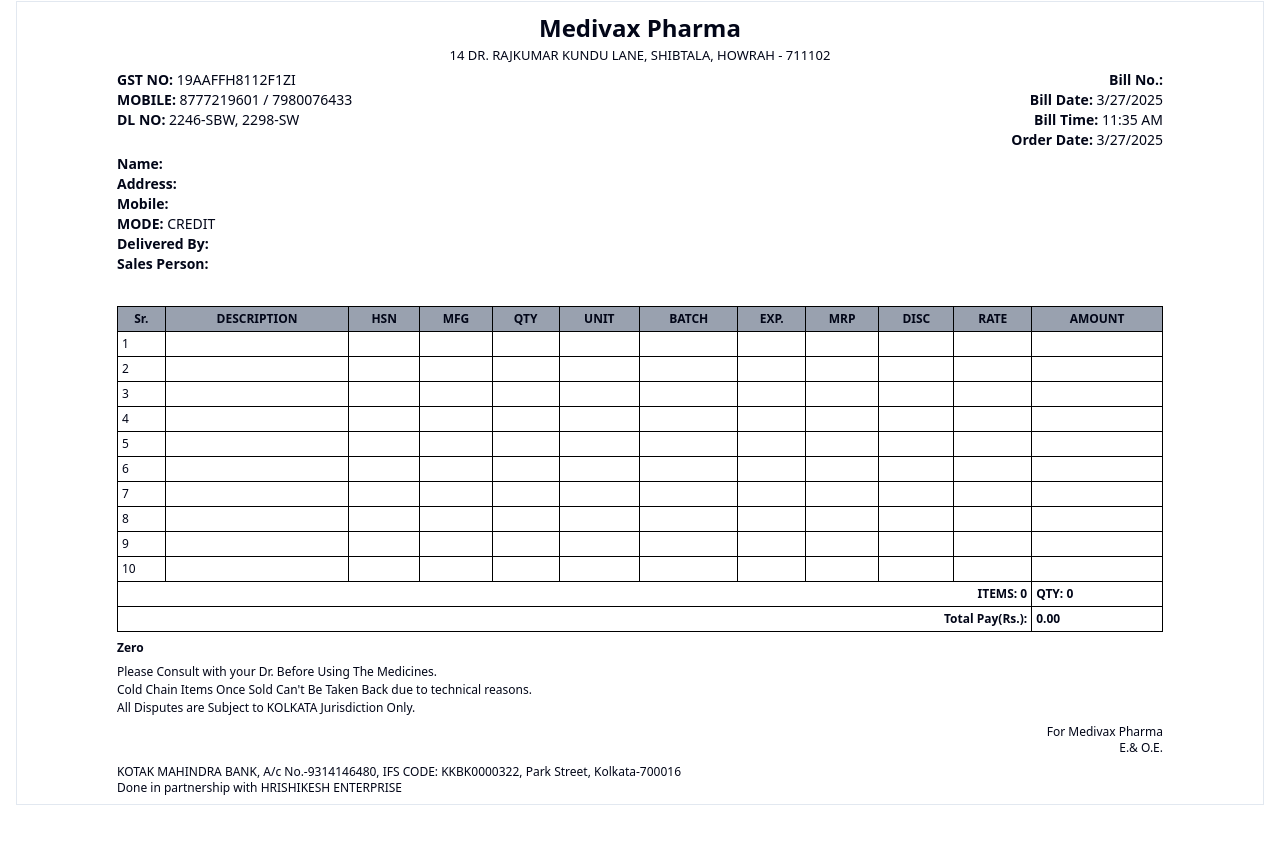
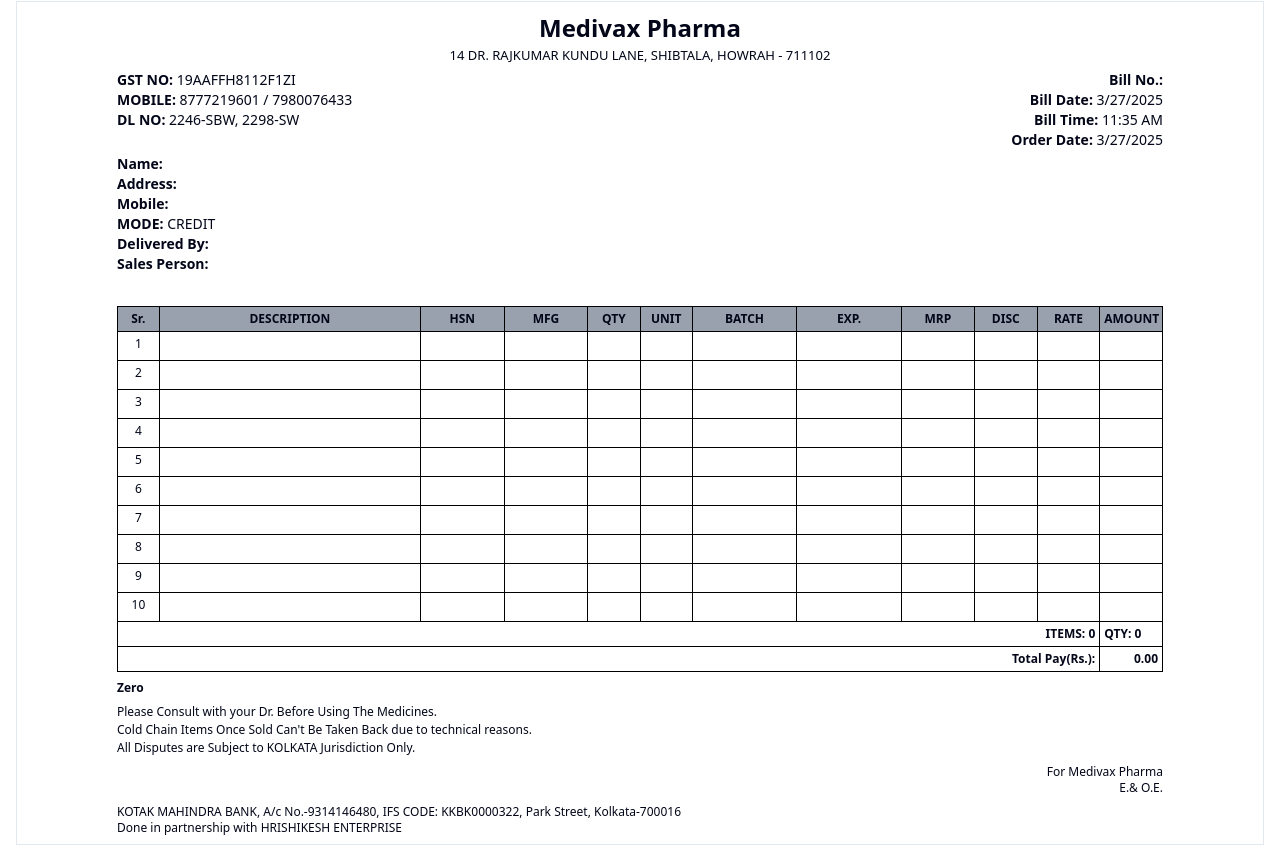
Before and after one commit to SwapnilSkr/medivax-bill-generator, a Next.js app: page /generate in a window 1280 px wide. Shown: the part 1333-2194 px from the top of the page. Before the commit the page ends 2154 px from the top, so only its background shows below. Built offline with nearby package versions, Linux system fonts and the light colour scheme.

Commit message:
added height

```diff
--- a/app/generate/page.tsx
+++ b/app/generate/page.tsx
@@ -773,38 +773,158 @@
             </div>
           </div>
 
-          <table className="w-full border-collapse text-sm mt-8">
+          <table className="w-full table-fixed border-collapse text-sm mt-8">
             <thead>
               <tr className="bg-gray-400">
-                <th className="border border-black p-1 text-xs">Sr.</th>
-                <th className="border border-black p-1 text-xs">DESCRIPTION</th>
-                <th className="border border-black p-1 text-xs">HSN</th>
-                <th className="border border-black p-1 text-xs">MFG</th>
-                <th className="border border-black p-1 text-xs">QTY</th>
-                <th className="border border-black p-1 text-xs">UNIT</th>
-                <th className="border border-black p-1 text-xs">BATCH</th>
-                <th className="border border-black p-1 text-xs">EXP.</th>
-                <th className="border border-black p-1 text-xs">MRP</th>
-                <th className="border border-black p-1 text-xs">DISC</th>
-                <th className="border border-black p-1 text-xs">RATE</th>
-                <th className="border border-black p-1 text-xs">AMOUNT</th>
+                <th className="border border-black p-1 text-xs w-[4%] align-top">Sr.</th>
+                <th className="border border-black p-1 text-xs w-[25%] align-top">DESCRIPTION</th>
+                <th className="border border-black p-1 text-xs w-[8%] align-top">HSN</th>
+                <th className="border border-black p-1 text-xs w-[8%] align-top">MFG</th>
+                <th className="border border-black p-1 text-xs w-[5%] align-top">QTY</th>
+                <th className="border border-black p-1 text-xs w-[5%] align-top">UNIT</th>
+                <th className="border border-black p-1 text-xs w-[10%] align-top">BATCH</th>
+                <th className="border border-black p-1 text-xs w-[10%] align-top">EXP.</th>
+                <th className="border border-black p-1 text-xs w-[7%] align-top">MRP</th>
+                <th className="border border-black p-1 text-xs w-[6%] align-top">DISC</th>
+                <th className="border border-black p-1 text-xs w-[6%] align-top">RATE</th>
+                <th className="border border-black p-1 text-xs w-[6%] align-top">AMOUNT</th>
               </tr>
             </thead>
             <tbody>
               {items.map((item, index) => (
                 <tr key={item.id} className="text-xs">
-                  <td className="border border-black p-1">{index + 1}</td>
-                  <td className="border border-black p-1">{item.description}</td>
-                  <td className="border border-black p-1">{item.hsn}</td>
-                  <td className="border border-black p-1">{item.mfg}</td>
-                  <td className="border border-black p-1">{item.qty}</td>
-                  <td className="border border-black p-1">{item.unit}</td>
-                  <td className="border border-black p-1">{item.batch}</td>
-                  <td className="border border-black p-1">{item.exp}</td>
-                  <td className="border border-black p-1">{item.mrp}</td>
-                  <td className="border border-black p-1">{item.disc}</td>
-                  <td className="border border-black p-1">{item.rate}</td>
-                  <td className="border border-black p-1">{item.amount?.toFixed(2) || ""}</td>
+                  <td className="border border-black p-1 text-center align-top">{index + 1}</td>
+                  <td className="border border-black p-1 align-top">
+                    <textarea
+                      value={item.description}
+                      onChange={(e) =>
+                        handleItemChange(index, "description", e.target.value)
+                      }
+                      className="w-full bg-transparent focus:outline-none resize-none overflow-hidden whitespace-pre-wrap"
+                      rows={1}
+                      onInput={(e) => {
+                        const target = e.target as HTMLTextAreaElement;
+                        target.style.height = 'auto';
+                        target.style.height = target.scrollHeight + 'px';
+                      }}
+                    />
+                  </td>
+                  <td className="border border-black p-1 align-top">
+                    <textarea
+                      value={item.hsn}
+                      onChange={(e) =>
+                        handleItemChange(index, "hsn", e.target.value)
+                      }
+                      className="w-full bg-transparent focus:outline-none resize-none overflow-hidden whitespace-pre-wrap"
+                      rows={1}
+                      onInput={(e) => {
+                        const target = e.target as HTMLTextAreaElement;
+                        target.style.height = 'auto';
+                        target.style.height = target.scrollHeight + 'px';
+                      }}
+                    />
+                  </td>
+                  <td className="border border-black p-1 align-top">
+                    <textarea
+                      value={item.mfg}
+                      onChange={(e) =>
+                        handleItemChange(index, "mfg", e.target.value)
+                      }
+                      className="w-full bg-transparent focus:outline-none resize-none overflow-hidden whitespace-pre-wrap"
+                      rows={1}
+                      onInput={(e) => {
+                        const target = e.target as HTMLTextAreaElement;
+                        target.style.height = 'auto';
+                        target.style.height = target.scrollHeight + 'px';
+                      }}
+                    />
+                  </td>
+                  <td className="border border-black p-1 align-top">
+                    <input
+                      type="number"
+                      value={item.qty ?? ''}
+                      onChange={(e) =>
+                        handleItemChange(index, "qty", e.target.value)
+                      }
+                      className="w-full bg-transparent focus:outline-none"
+                    />
+                  </td>
+                  <td className="border border-black p-1 align-top">
+                    <textarea
+                      value={item.unit}
+                      onChange={(e) =>
+                        handleItemChange(index, "unit", e.target.value)
+                      }
+                      className="w-full bg-transparent focus:outline-none resize-none overflow-hidden whitespace-pre-wrap"
+                      rows={1}
+                      onInput={(e) => {
+                        const target = e.target as HTMLTextAreaElement;
+                        target.style.height = 'auto';
+                        target.style.height = target.scrollHeight + 'px';
+                      }}
+                    />
+                  </td>
+                  <td className="border border-black p-1 align-top">
+                    <textarea
+                      value={item.batch}
+                      onChange={(e) =>
+                        handleItemChange(index, "batch", e.target.value)
+                      }
+                      className="w-full bg-transparent focus:outline-none resize-none overflow-hidden whitespace-pre-wrap"
+                      rows={1}
+                      onInput={(e) => {
+                        const target = e.target as HTMLTextAreaElement;
+                        target.style.height = 'auto';
+                        target.style.height = target.scrollHeight + 'px';
+                      }}
+                    />
+                  </td>
+                  <td className="border border-black p-1 align-top">
+                    <textarea
+                      value={item.exp}
+                      onChange={(e) =>
+                        handleItemChange(index, "exp", e.target.value)
+                      }
+                      className="w-full bg-transparent focus:outline-none resize-none overflow-hidden whitespace-pre-wrap"
+                      rows={1}
+                      onInput={(e) => {
+                        const target = e.target as HTMLTextAreaElement;
+                        target.style.height = 'auto';
+                        target.style.height = target.scrollHeight + 'px';
+                      }}
+                    />
+                  </td>
+                  <td className="border border-black p-1 align-top">
+                    <input
+                      type="number"
+                      value={item.mrp ?? ''}
+                      onChange={(e) =>
+                        handleItemChange(index, "mrp", e.target.value)
+                      }
+                      className="w-full bg-transparent focus:outline-none"
+                    />
+                  </td>
+                  <td className="border border-black p-1 align-top">
+                    <input
+                      type="number"
+                      value={item.disc ?? ''}
+                      onChange={(e) =>
+                        handleItemChange(index, "disc", e.target.value)
+                      }
+                      className="w-full bg-transparent focus:outline-none"
+                    />
+                  </td>
+                  <td className="border border-black p-1 align-top">
+                    <input
+                      type="number"
+                      value={item.rate ?? ''}
+                      onChange={(e) =>
+                        handleItemChange(index, "rate", e.target.value)
+                      }
+                      className="w-full bg-transparent focus:outline-none"
+                    />
+                  </td>
+                  <td className="border border-black p-1 text-right align-top">{item.amount?.toFixed(2) || ""}</td>
                 </tr>
               ))}
             </tbody>
@@ -821,7 +941,7 @@
                 <td colSpan={11} className="border border-black p-1 text-right">
                   <strong>Total Pay(Rs.):</strong>
                 </td>
-                <td className="border border-black p-1">
+                <td className="border border-black p-1 text-right whitespace-normal break-words">
                   <strong>{calculateTotal().toFixed(2)}</strong>
                 </td>
               </tr>
```
